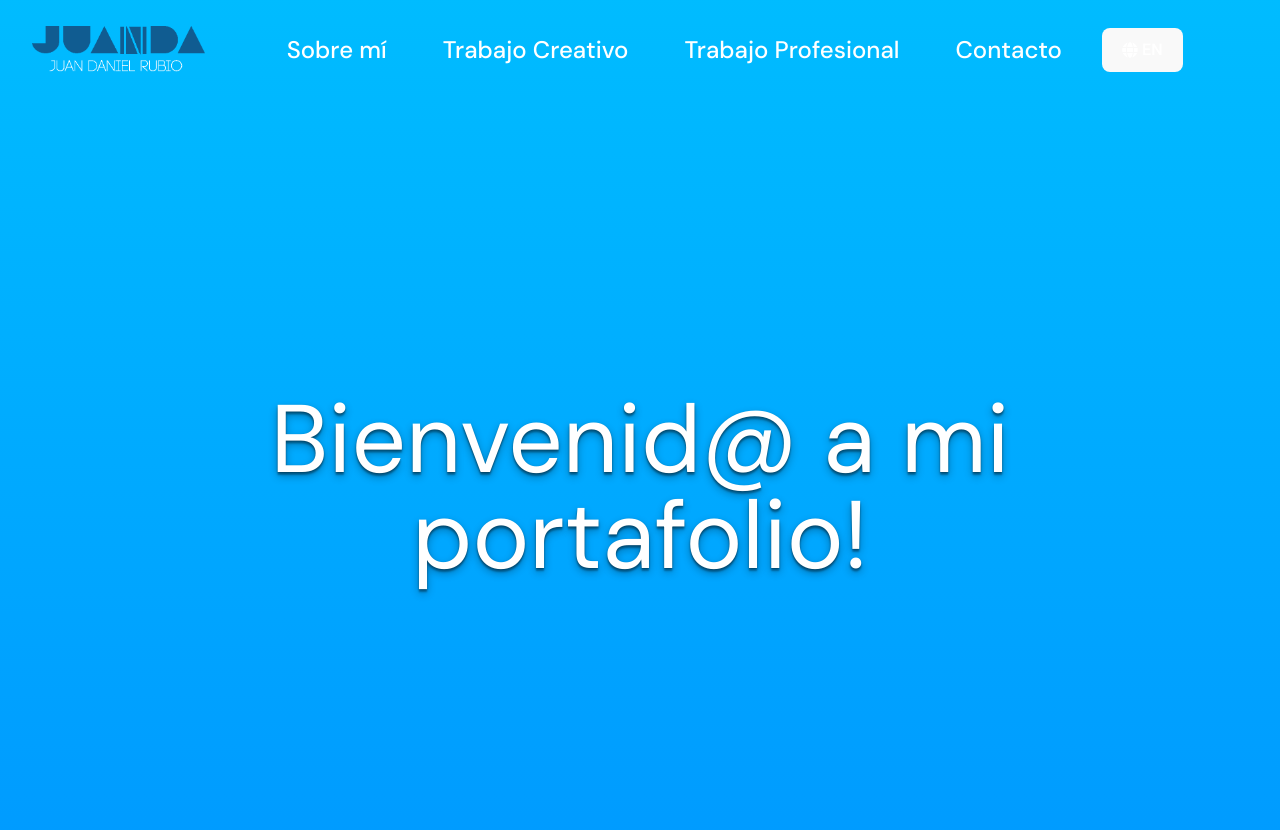
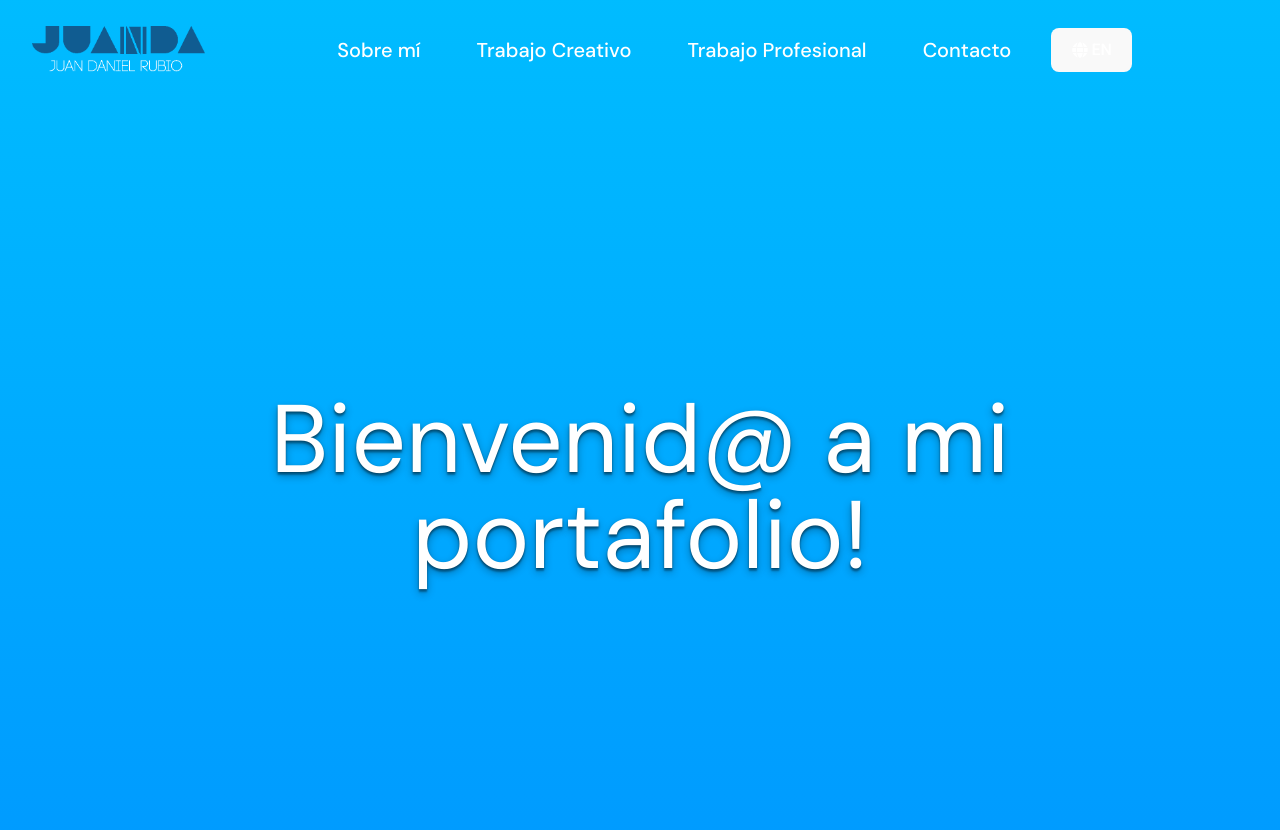
Before and after one commit to JdR2V/portfolio2, a React (Vite) app: page / in a window 1280 px wide. Shown: the top 830 px of the page. Built offline with nearby package versions, Linux system fonts and the light colour scheme.

Commit message:
Small tweak to the nav-bar

```diff
--- a/src/App.jsx
+++ b/src/App.jsx
@@ -121,7 +121,7 @@ export default function PortfolioPage() {
     <div className="font-sans scroll-smooth flex-col bg-gradient-to-b from-sky-400 via-blue-600 to-indigo-950 text-white min-h-screen min-w-screen">
 
       {/* Navbar */}
-      <nav className="fixed top-0 left-0 w-full h-25 bg-transparent z-50 px-4 md:px-6 lg:px-8">
+      <nav className="fixed top-0 left-0 w-full h-25 bg-blue-950 md:bg-transparent lg:bg:transparent z-50 px-4 md:px-6 lg:px-8">
           <div className="container mx-auto flex items-center justify-between h-full">
 
             {/* Logo */}
@@ -149,10 +149,10 @@ export default function PortfolioPage() {
 
                 {/* Lista de Enlaces */}
                   <ul className="flex flex-col md:flex-row items-center font-roboto space-y-2 md:space-y-0 md:space-x-6 ">
-                      <li><a href="#about" onClick={(e) => {e.preventDefault(); scrollToSection("about"); closeMenu();}} className="hover:text-blue-500 block px-4 py-2 text-3xl md:text-2xl font-dm-sans"><span className="text-white">{text.about}</span></a></li>
-                      <li><a href="#creative" onClick={(e) => {e.preventDefault(); scrollToSection("creative"); closeMenu();}} className="hover:text-blue-500 block px-4 py-2 text-3xl md:text-2xl font-dm-sans"><span className="text-white">{text.creative}</span></a></li>
-                      <li><a href="#professional" onClick={(e) => {e.preventDefault(); scrollToSection("professional"); closeMenu();}} className="hover:text-blue-500 block px-4 py-2 text-3xl md:text-2xl font-dm-sans"><span className="text-white">{text.professional}</span></a></li>
-                      <li><a href="#contact" onClick={(e) => {e.preventDefault(); scrollToSection("contact"); closeMenu();}} className="hover:text-blue-500 block px-4 py-2 text-3xl md:text-2xl font-dm-sans"><span className="text-white">{text.contact}</span></a></li>
+                      <li><a href="#about" onClick={(e) => {e.preventDefault(); scrollToSection("about"); closeMenu();}} className="hover:text-blue-500 block px-4 py-2 text-3xl md:text-xl font-dm-sans"><span className="text-white">{text.about}</span></a></li>
+                      <li><a href="#creative" onClick={(e) => {e.preventDefault(); scrollToSection("creative"); closeMenu();}} className="hover:text-blue-500 block px-4 py-2 text-3xl md:text-xl font-dm-sans"><span className="text-white">{text.creative}</span></a></li>
+                      <li><a href="#professional" onClick={(e) => {e.preventDefault(); scrollToSection("professional"); closeMenu();}} className="hover:text-blue-500 block px-4 py-2 text-3xl md:text-xl font-dm-sans"><span className="text-white">{text.professional}</span></a></li>
+                      <li><a href="#contact" onClick={(e) => {e.preventDefault(); scrollToSection("contact"); closeMenu();}} className="hover:text-blue-500 block px-4 py-2 text-3xl md:text-xl font-dm-sans"><span className="text-white">{text.contact}</span></a></li>
 
                     {/* Botón de Idioma */}
                       <li className="hidden md:flex">
```
